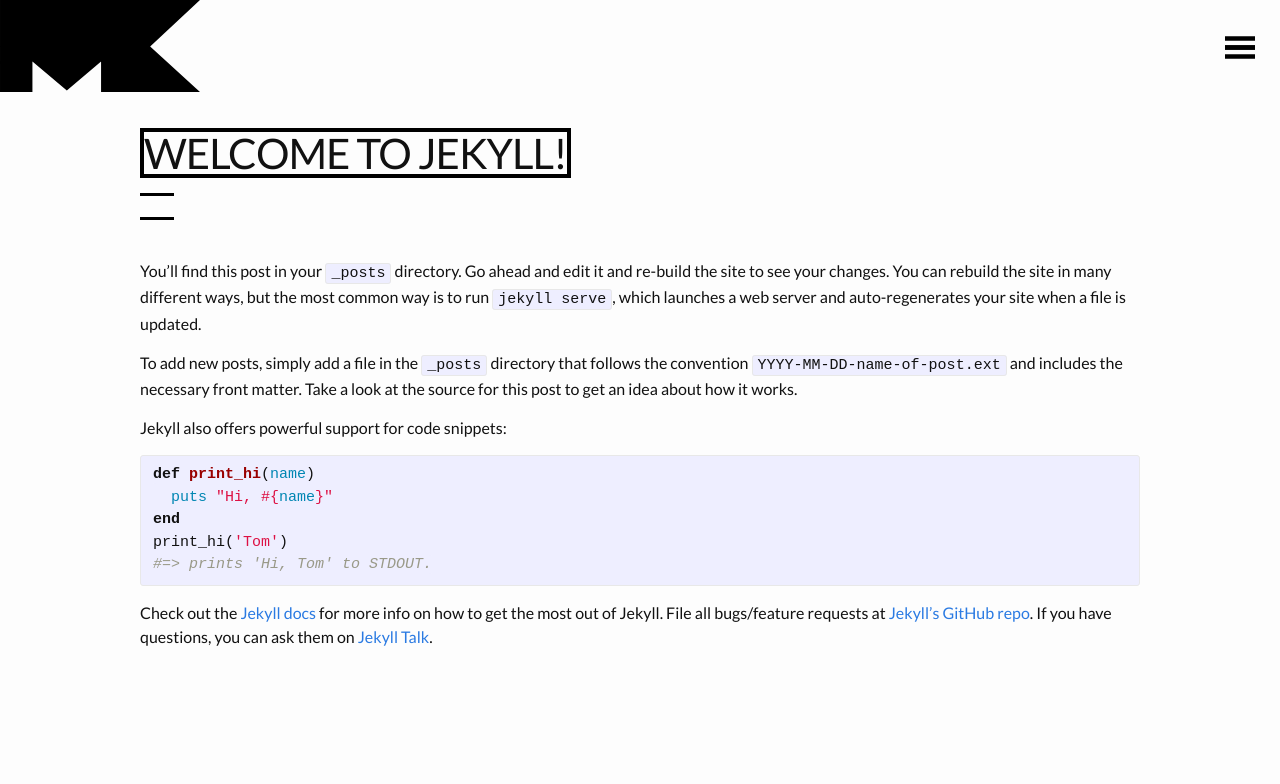
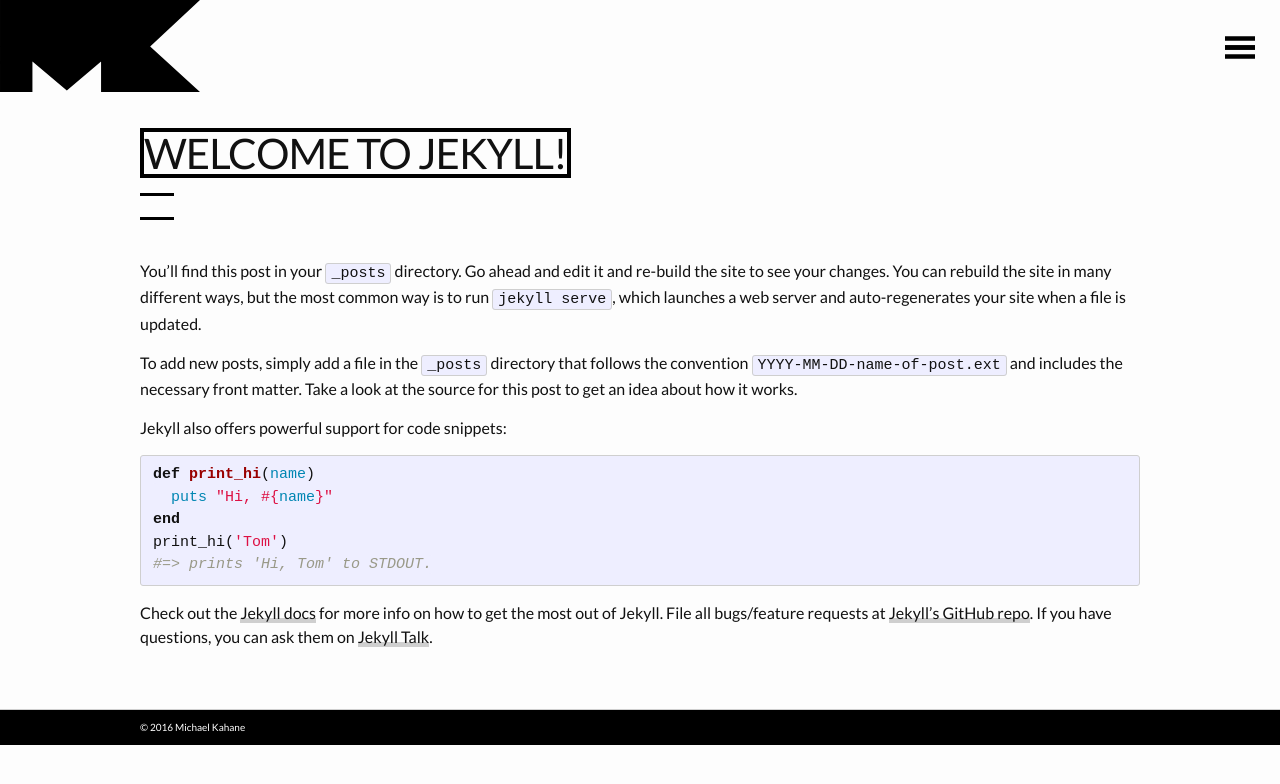
Before and after one commit to LordOfCorners/lordofcorners.github.io, a Jekyll site: the page built from _posts/2016-05-29-game-central-2.markdown, in a window 1280 px wide. Shown: the top 784 px of the page. Built offline with Jekyll 4.4.1, drawn with Linux system fonts in a browser that asks for light colours.

Commit message:
Added footer and link styling

```diff
--- /dev/null
+++ b/_includes/footer.html
@@ -0,0 +1,5 @@
+<footer class="site-footer">
+	<div class="wrapper">
+		&copy; 2016 Michael Kahane
+	</div>
+</footer>
--- a/_layouts/default.html
+++ b/_layouts/default.html
@@ -13,6 +13,9 @@
 			</div>
 		</div>
 
+		{% include footer.html %}
+
 	</body>
 
+
 </html>
--- a/_sass/_base.scss
+++ b/_sass/_base.scss
@@ -96,16 +96,18 @@
  * Links
  */
 a {
-    color: $brand-color;
+    border-bottom: .0625em solid $grey-color-light;
+    box-shadow: 0 -.25em 0 $grey-color-light inset;
+    color: $text-color;
     text-decoration: none;
 
     &:visited {
-        color: darken($brand-color, 15%);
+        color: $text-color;
     }
 
     &:hover {
+        background-color: $grey-color-light;
         color: $text-color;
-        text-decoration: underline;
     }
 }
 
--- a/_sass/_layout.scss
+++ b/_sass/_layout.scss
@@ -181,71 +181,12 @@
  * Site footer
  */
 .site-footer {
+	background-color: get-color( "site-color" );
 	border-top: 1px solid $grey-color-light;
-	padding: $spacing-unit 0;
+	font-size: rem(10px);
+	color: get-color( "background-color" );
+	padding: 10px 0;
 }
-
-.footer-heading {
-	font-size: 18px;
-	margin-bottom: $spacing-unit / 2;
-}
-
-.contact-list,
-.social-media-list {
-	list-style: none;
-	margin-left: 0;
-}
-
-.footer-col-wrapper {
-	font-size: 15px;
-	color: $grey-color;
-	margin-left: -$spacing-unit / 2;
-	@extend %clearfix;
-}
-
-.footer-col {
-	float: left;
-	margin-bottom: $spacing-unit / 2;
-	padding-left: $spacing-unit / 2;
-}
-
-.footer-col-1 {
-	width: -webkit-calc(35% - (#{$spacing-unit} / 2));
-	width:         calc(35% - (#{$spacing-unit} / 2));
-}
-
-.footer-col-2 {
-	width: -webkit-calc(20% - (#{$spacing-unit} / 2));
-	width:         calc(20% - (#{$spacing-unit} / 2));
-}
-
-.footer-col-3 {
-	width: -webkit-calc(45% - (#{$spacing-unit} / 2));
-	width:         calc(45% - (#{$spacing-unit} / 2));
-}
-
-@include media-query($on-laptop) {
-	.footer-col-1,
-	.footer-col-2 {
-		width: -webkit-calc(50% - (#{$spacing-unit} / 2));
-		width:         calc(50% - (#{$spacing-unit} / 2));
-	}
-
-	.footer-col-3 {
-		width: -webkit-calc(100% - (#{$spacing-unit} / 2));
-		width:         calc(100% - (#{$spacing-unit} / 2));
-	}
-}
-
-@include media-query($on-palm) {
-	.footer-col {
-		float: none;
-		width: -webkit-calc(100% - (#{$spacing-unit} / 2));
-		width:         calc(100% - (#{$spacing-unit} / 2));
-	}
-}
-
-
 
 /**
  * Page content
--- a/css/main.scss
+++ b/css/main.scss
@@ -19,7 +19,7 @@
 $brand-color:      #2a7ae2;
 
 $grey-color:       #828282;
-$grey-color-light: lighten($grey-color, 40%);
+$grey-color-light: lighten($grey-color, 30%);
 $grey-color-dark:  darken($grey-color, 25%);
 
 // Width of the content area
@@ -47,10 +47,10 @@
 
 // Import partials from `sass_dir` (defaults to `_sass`)
 @import
+	"utilities",
 	"base",
 	"colors",
 	"layout",
 	"syntax-highlighting",
-        "typography",
-        "utilities"
+	"typography"
 ;
--- a/index.html
+++ b/index.html
@@ -25,4 +25,6 @@
 
 		{% endfor %}
 
+	</div>
+
 </div>
```
Lines whose indentation alone changed are shown as unchanged.
